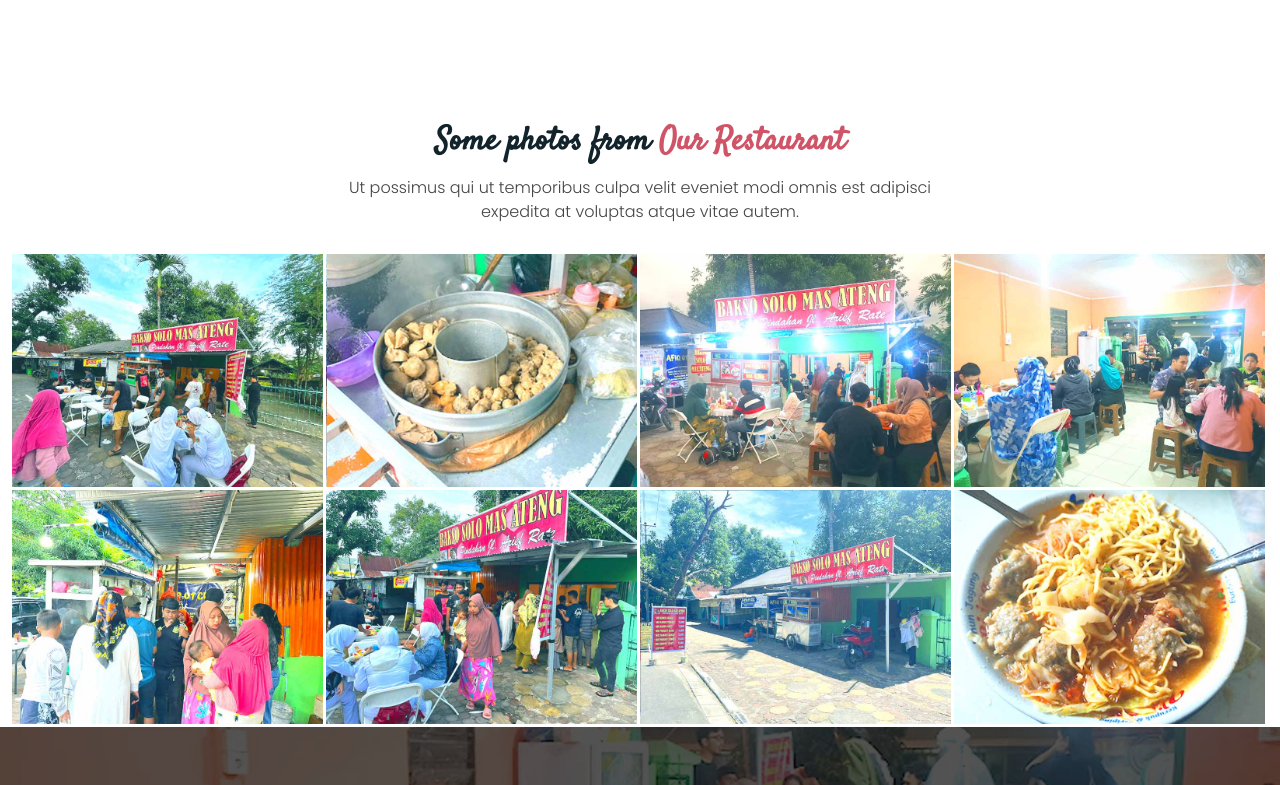
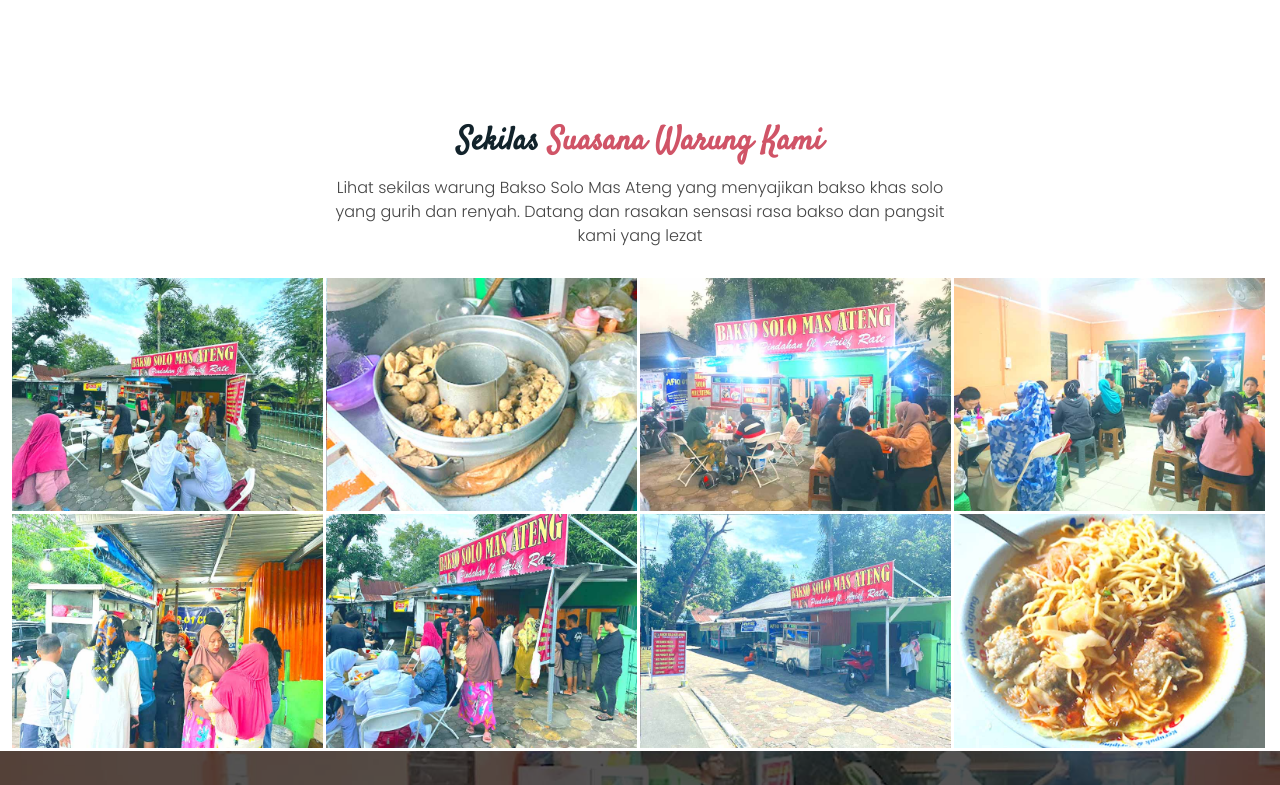
Before and after one commit to muhdanfyan/baksomasateng, a plain HTML site: page index.html in a window 1280 px wide. Shown: the part 1691-2476 px from the top of the page. Drawn offline with Linux system fonts and the light colour scheme.

Commit message:
Update index.html

```diff
--- a/index.html
+++ b/index.html
@@ -366,8 +366,8 @@
       <div class="container-fluid">
 
         <div class="section-title">
-          <h2>Some photos from <span>Our Restaurant</span></h2>
-          <p>Ut possimus qui ut temporibus culpa velit eveniet modi omnis est adipisci expedita at voluptas atque vitae autem.</p>
+          <h2>Sekilas<span> Suasana Warung Kami</span></h2>
+          <p>Lihat sekilas warung Bakso Solo Mas Ateng yang menyajikan bakso khas solo yang gurih dan renyah. Datang dan rasakan sensasi rasa bakso dan pangsit kami yang lezat</p>
         </div>
 
         <div class="row g-0">
```
